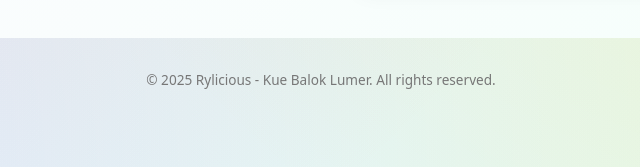
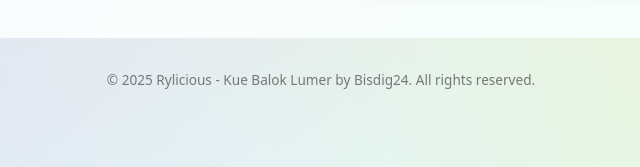
Before and after one commit to dirlan1201-rps/Testingwebrelycious, a plain HTML site: page contact.html in a window 1280 px wide. Shown: the part 630-797 px from the top of the page, 319-959 px from the left. Drawn offline with Linux system fonts and the light colour scheme.

Commit message:
Update contact.html

```diff
--- a/contact.html
+++ b/contact.html
@@ -83,7 +83,7 @@
 
   <footer class="site-footer">
     <div class="container">
-      <p>&copy; 2025 Rylicious - Kue Balok Lumer. All rights reserved.</p>
+      <p>&copy; 2025 Rylicious - Kue Balok Lumer by Bisdig24. All rights reserved.</p>
     </div>
   </footer>
 
```
